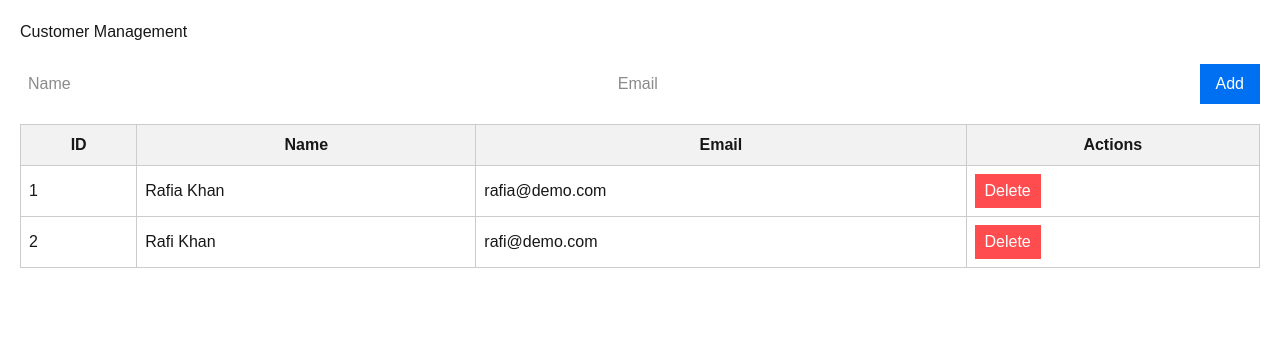
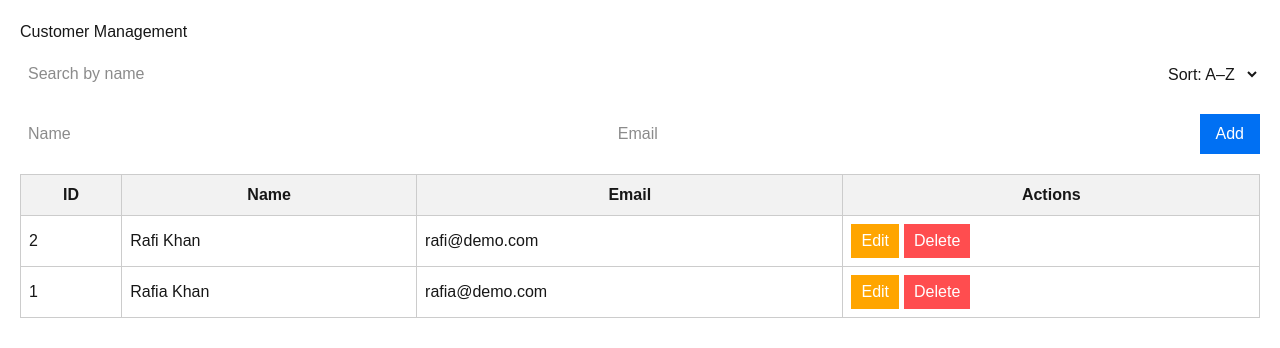
Before and after one commit to hossaintaufiq/CSE327_Project, a Next.js app in the folder CRM/Client-Web/: page /customers in a window 1280 px wide. Shown: the top 348 px of the page. Built offline with nearby package versions, Linux system fonts and the light colour scheme.

Commit message:
Added edit, search, and sort features to customers page

```diff
--- a/CRM/Client-Web/app/customers/page.jsx
+++ b/CRM/Client-Web/app/customers/page.jsx
@@ -8,36 +8,83 @@ export default function CustomersPage() {
   ]);
 
   const [formData, setFormData] = useState({ name: "", email: "" });
+  const [searchTerm, setSearchTerm] = useState("");
+  const [sortOrder, setSortOrder] = useState("asc");
+  const [editId, setEditId] = useState(null); // for editing mode
 
-  const handleAddCustomer = (e) => {
+  // Add or update
+  const handleAddOrEditCustomer = (e) => {
     e.preventDefault();
+
     if (!formData.name || !formData.email) {
       alert("Both name and email are required!");
       return;
     }
 
-    const newCustomer = {
-      id: customers.length + 1,
-      ...formData,
-    };
+    if (editId) {
+      setCustomers((prev) =>
+        prev.map((c) =>
+          c.id === editId ? { ...c, name: formData.name, email: formData.email } : c
+        )
+      );
+      setEditId(null);
+    } else {
+      const newCustomer = {
+        id: customers.length + 1,
+        ...formData,
+      };
+      setCustomers([...customers, newCustomer]);
+    }
 
-    setCustomers([...customers, newCustomer]);
     setFormData({ name: "", email: "" });
   };
 
-  //Delete customer
+  // Delete, edit, filter, and sort start from here
   const handleDeleteCustomer = (id) => {
     const filtered = customers.filter((c) => c.id !== id);
     setCustomers(filtered);
   };
 
+  const handleEditCustomer = (customer) => {
+    setEditId(customer.id);
+    setFormData({ name: customer.name, email: customer.email });
+  };
+
+  const filteredCustomers = customers.filter((c) =>
+    c.name.toLowerCase().includes(searchTerm.toLowerCase())
+  );
+
+  const sortedCustomers = [...filteredCustomers].sort((a, b) => {
+    if (sortOrder === "asc") return a.name.localeCompare(b.name);
+    return b.name.localeCompare(a.name);
+  });
+
   return (
     <div style={{ padding: "20px", fontFamily: "Arial, sans-serif" }}>
       <h2>Customer Management</h2>
 
-      {/* Form for adding a new customer */}
+      {/* Search and sort controlling */}
+      <div style={{ display: "flex", gap: "10px", margin: "10px 0" }}>
+        <input
+          type="text"
+          placeholder="Search by name"
+          value={searchTerm}
+          onChange={(e) => setSearchTerm(e.target.value)}
+          style={{ flex: 1, padding: "8px" }}
+        />
+        <select
+          value={sortOrder}
+          onChange={(e) => setSortOrder(e.target.value)}
+          style={{ padding: "8px" }}
+        >
+          <option value="asc">Sort: A–Z</option>
+          <option value="desc">Sort: Z–A</option>
+        </select>
+      </div>
+
+      {/* Add or edit customer form */}
       <form
-        onSubmit={handleAddCustomer}
+        onSubmit={handleAddOrEditCustomer}
         style={{ display: "flex", gap: "10px", margin: "20px 0" }}
       >
         <input
@@ -64,8 +111,26 @@ export default function CustomersPage() {
             cursor: "pointer",
           }}
         >
-          Add
+          {editId ? "Update" : "Add"}
         </button>
+        {editId && (
+          <button
+            type="button"
+            onClick={() => {
+              setEditId(null);
+              setFormData({ name: "", email: "" });
+            }}
+            style={{
+              backgroundColor: "#999",
+              color: "#fff",
+              border: "none",
+              padding: "8px 16px",
+              cursor: "pointer",
+            }}
+          >
+            Cancel
+          </button>
+        )}
       </form>
 
       {/* Customer table */}
@@ -79,13 +144,25 @@ export default function CustomersPage() {
           </tr>
         </thead>
         <tbody>
-          {customers.map((c) => (
+          {sortedCustomers.map((c) => (
             <tr key={c.id}>
               <td style={{ border: "1px solid #ccc", padding: "8px" }}>{c.id}</td>
               <td style={{ border: "1px solid #ccc", padding: "8px" }}>{c.name}</td>
               <td style={{ border: "1px solid #ccc", padding: "8px" }}>{c.email}</td>
               <td style={{ border: "1px solid #ccc", padding: "8px" }}>
-                {/* Delete button */}
+                <button
+                  onClick={() => handleEditCustomer(c)}
+                  style={{
+                    backgroundColor: "#ffa500",
+                    color: "#fff",
+                    border: "none",
+                    padding: "5px 10px",
+                    cursor: "pointer",
+                    marginRight: "5px",
+                  }}
+                >
+                  Edit
+                </button>
                 <button
                   onClick={() => handleDeleteCustomer(c.id)}
                   style={{
```
